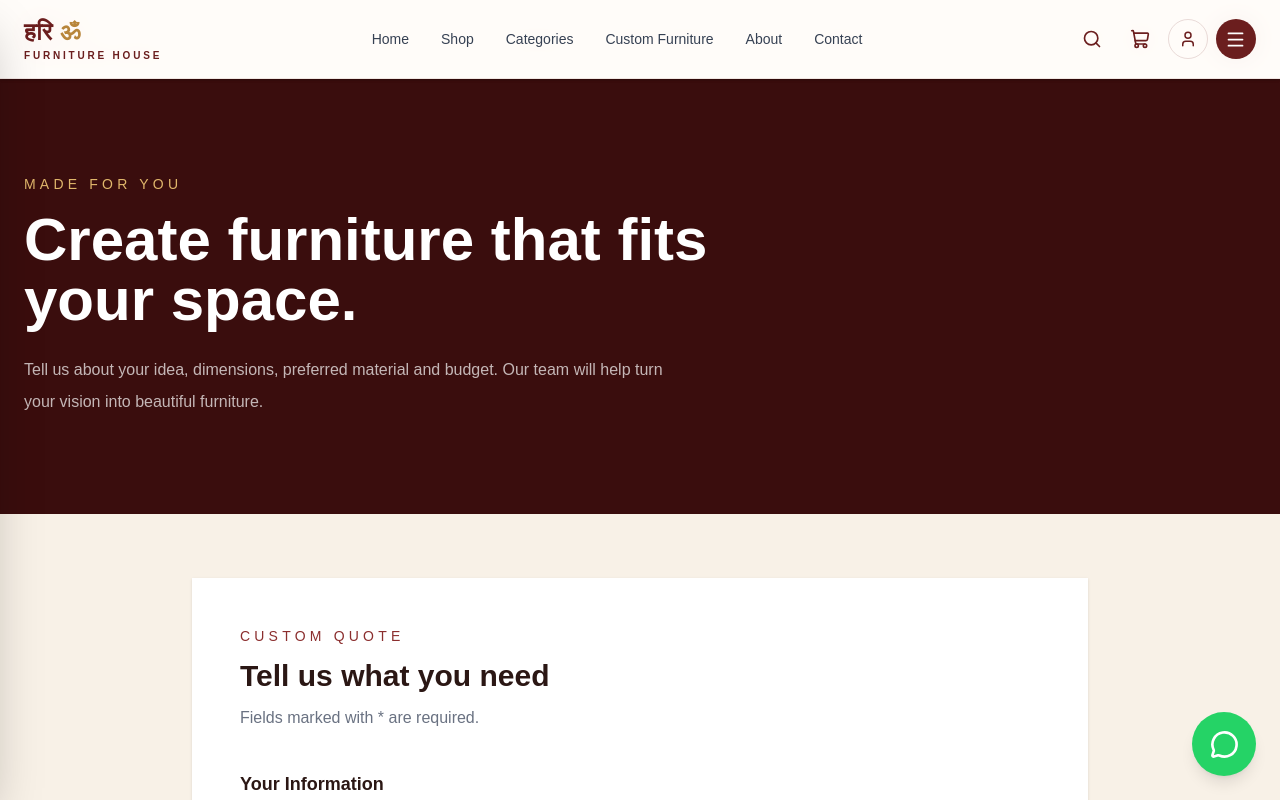
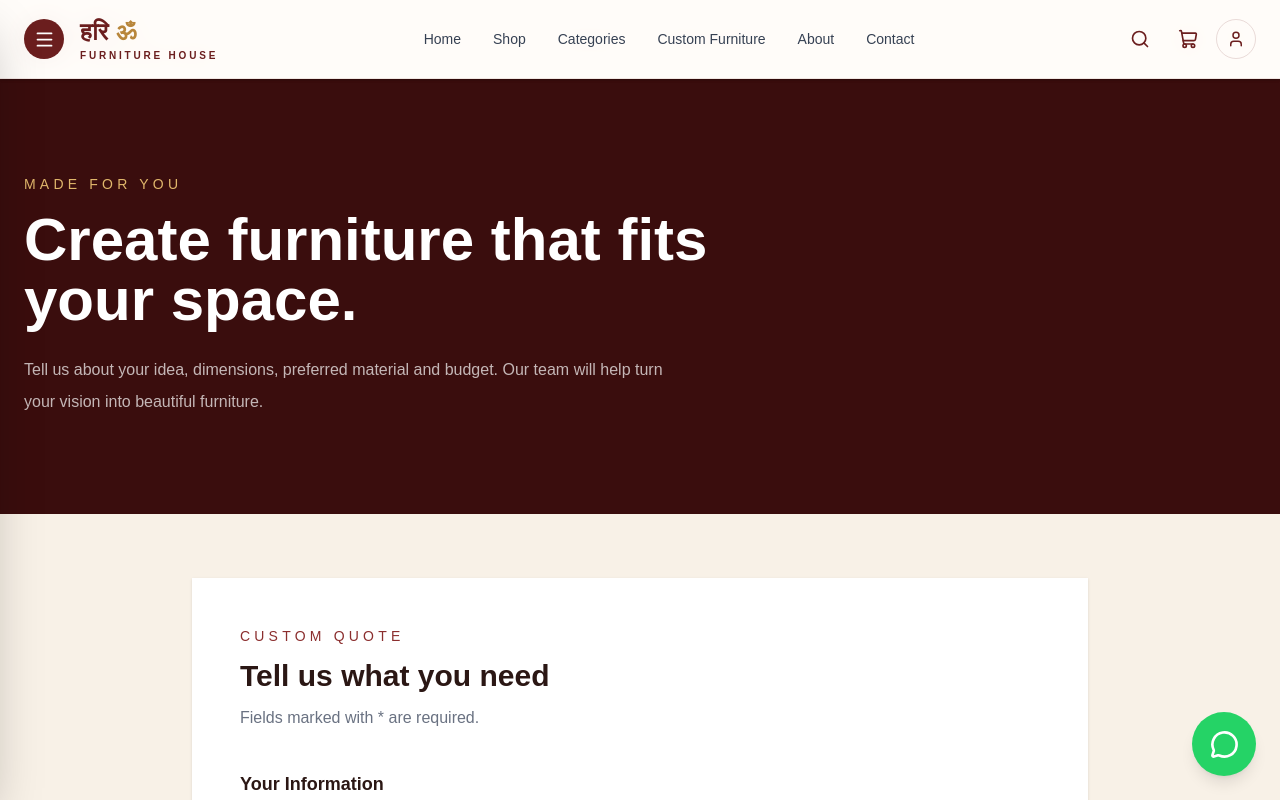
Before and after one commit to vermaajay01/furniture-shop, a React (Vite) app: page /custom-furniture in a window 1280 px wide. Shown: the top 800 px of the page. Built offline with nearby package versions, Linux system fonts and the light colour scheme; no server answers; the database is empty.

Commit message:
Move sidebar button to left side

```diff
--- a/src/components/Navbar.jsx
+++ b/src/components/Navbar.jsx
@@ -194,7 +194,24 @@ function Navbar({
   return (
     <header className="fixed top-0 z-50 w-full border-b border-[#6B1E1E]/10 bg-[#FFFCF8]/95 shadow-sm backdrop-blur-md">
 
-      <div className="mx-auto flex h-[78px] max-w-7xl items-center justify-between gap-3 px-3 sm:gap-4 sm:px-6">
+      <div className="mx-auto flex h-[78px] max-w-7xl items-center gap-3 px-3 sm:gap-4 sm:px-6">
+
+        {/* ==================================================
+            SIDEBAR BUTTON
+            LEFT SIDE — DESKTOP + MOBILE
+        ================================================== */}
+
+        <button
+          type="button"
+          onClick={onMenuClick}
+          className="flex h-10 w-10 shrink-0 items-center justify-center rounded-full bg-[#6B1E1E] text-white transition hover:bg-[#8B2E2E] hover:shadow-md"
+          aria-label="Open sidebar"
+          title="Open sidebar"
+        >
+          <Menu
+            size={21}
+          />
+        </button>
 
         {/* ==================================================
             LOGO
@@ -204,6 +221,7 @@ function Navbar({
           to="/"
           className="shrink-0"
         >
+
           <h1 className="text-xl font-bold tracking-wide text-[#6B1E1E] sm:text-2xl">
             हरि{" "}
             <span className="text-[#B8863B]">
@@ -214,13 +232,14 @@ function Navbar({
           <p className="text-[7px] font-semibold tracking-[0.25em] text-[#6B1E1E] sm:text-[10px] sm:tracking-[0.28em]">
             FURNITURE HOUSE
           </p>
+
         </Link>
 
         {/* ==================================================
             DESKTOP NAVIGATION
         ================================================== */}
 
-        <nav className="hidden items-center gap-5 lg:flex xl:gap-8">
+        <nav className="hidden flex-1 items-center justify-center gap-5 lg:flex xl:gap-8">
 
           <Link
             to="/"
@@ -270,7 +289,7 @@ function Navbar({
             ACTIONS
         ================================================== */}
 
-        <div className="flex items-center gap-1 sm:gap-2">
+        <div className="ml-auto flex items-center gap-1 sm:gap-2">
 
           {/* ==================================================
               SEARCH
@@ -412,25 +431,6 @@ function Navbar({
             />
           </button>
 
-          {/* ==================================================
-              SIDEBAR BUTTON
-              DESKTOP + MOBILE
-          ================================================== */}
-
-          <button
-            type="button"
-            onClick={
-              onMenuClick
-            }
-            className="flex h-10 w-10 items-center justify-center rounded-full bg-[#6B1E1E] text-white transition hover:bg-[#8B2E2E] hover:shadow-md"
-            aria-label="Open sidebar"
-            title="Open sidebar"
-          >
-            <Menu
-              size={21}
-            />
-          </button>
-
         </div>
 
       </div>
```
